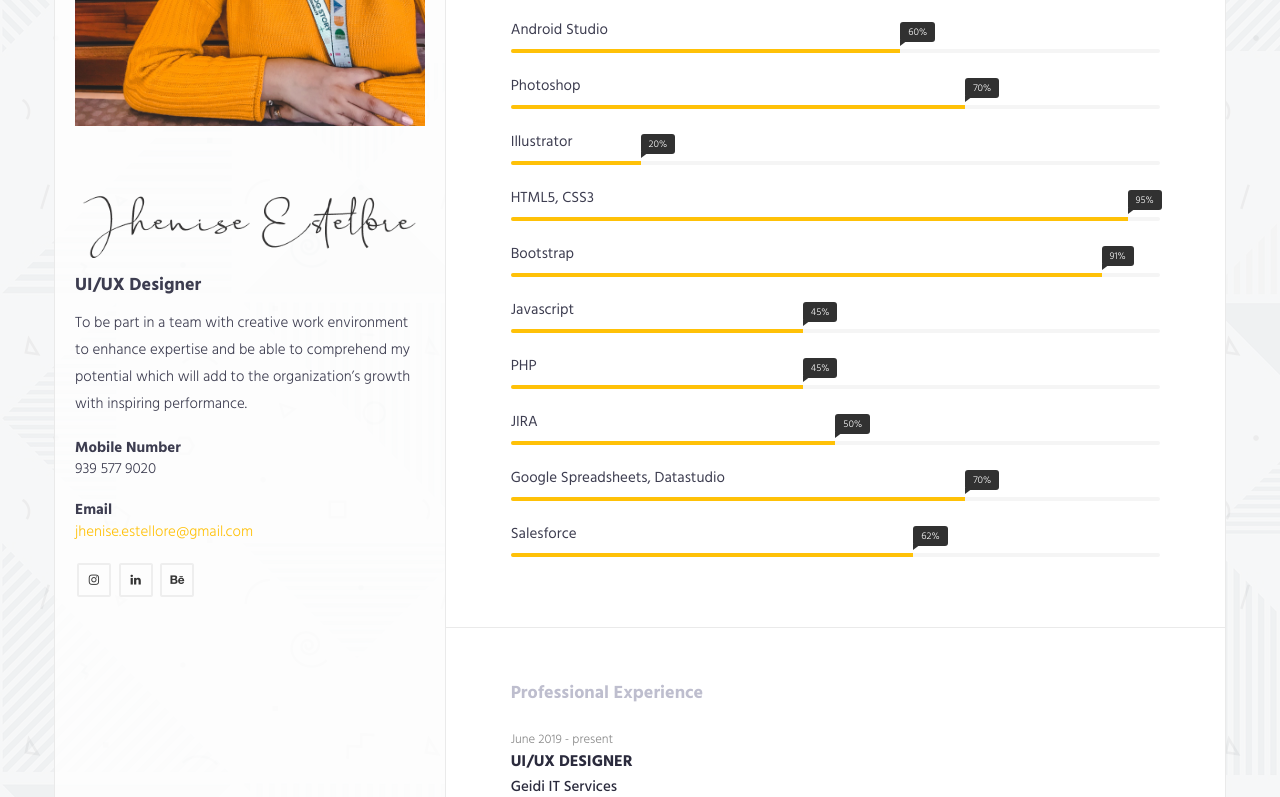
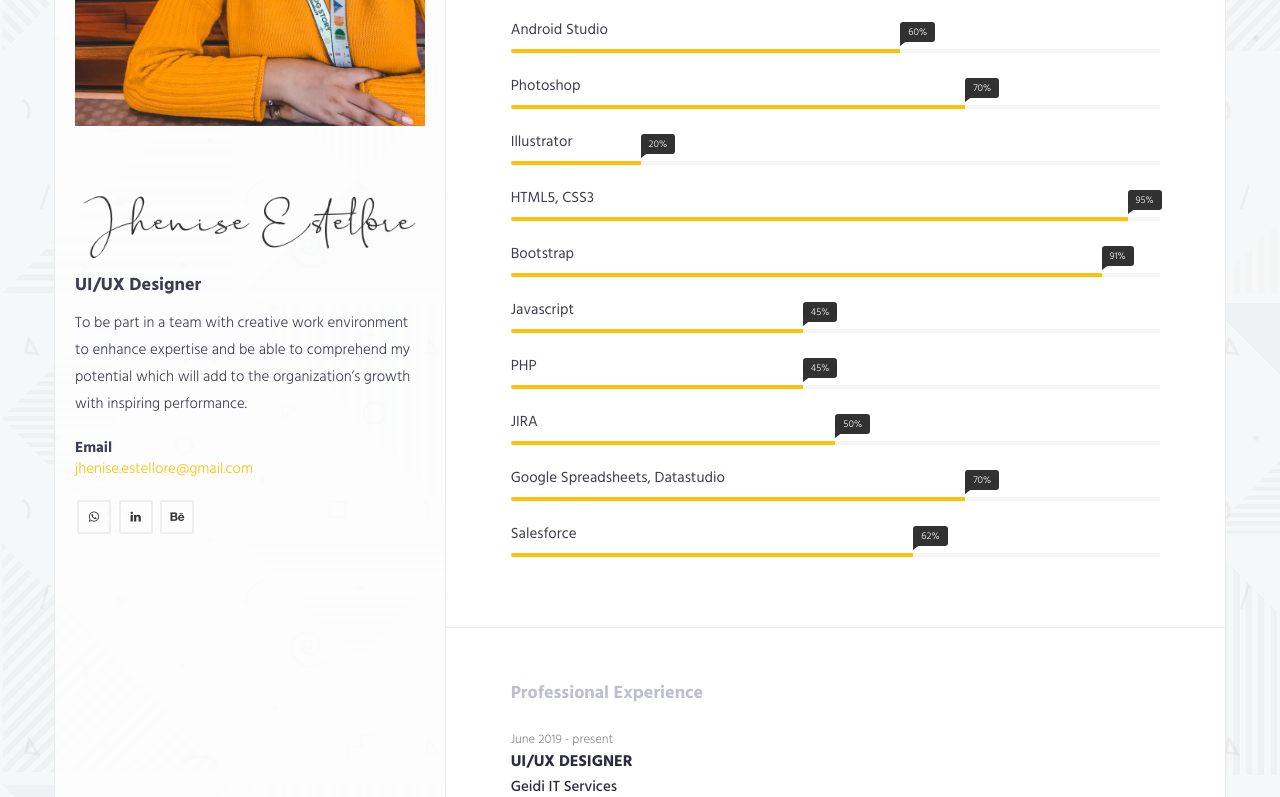
Before and after one commit to niseestellore/niseestellore.github.io, a plain HTML site: page index.html in a window 1280 px wide. Shown: the part 420-1217 px from the top of the page. Drawn offline with nearby package versions, Linux system fonts and the light colour scheme.

Commit message:
update contact info

```diff
--- a/index.html
+++ b/index.html
@@ -55,12 +55,6 @@
                 </p>
 
                 <address>
-                    <strong>Mobile Number</strong><br>
-                    939 577 9020
-                </address>
-
-
-                <address>
                     <strong>Email</strong><br>
                     <a href="mailto:jhenise.estellore@gmail.com">jhenise.estellore@gmail.com</a>
                 </address>
@@ -69,9 +63,7 @@
 
 
             <ul class="social-icon">
-                <!-- <li><a href="https://www.facebook.com/niseestellore" target="_blank"><i class="fa fa-facebook" aria-hidden="true"></i></a></li> -->
-                <!-- <li><a href="https://twitter.com/niseestellore" target="_blank"><i class="fa fa-twitter" aria-hidden="true"></i></a></li> -->
-                <li><a href="http://instagram.com/nisecrtvadvntrs" target="_blank"><i class="fa fa-instagram" aria-hidden="true"></i></a></li>
+                <li><a href="niseestellore.github.com/img/WhatsAppQR.png" target="_blank"><i class="fa fa-whatsapp" aria-hidden="true"></i></a></li>
                 <li><a href="https://ph.linkedin.com/in/jheniseestellore" target="_blank"><i class="fa fa-linkedin" aria-hidden="true"></i></a></li>
                 <li><a href="https://www.behance.net/niseestellore" target="_blank"><i class="fa fa-behance" aria-hidden="true"></i></a></li>
             </ul>
@@ -356,41 +348,6 @@
 </section>
 <!-- .section-experience -->
 
-<!-- <section class="section-wrapper section-education">
-    <div class="container-fluid">
-        <div class="row">
-            <div class="col-md-12">
-                <div class="section-title"><h2>Education</h2></div>
-            </div>
-        </div> -->
-        <!--.row-->
-        <!-- <div class="row">
-            <div class="col-md-12">
-                <div class="content-item">
-                    <small>2012 - 2015</small>
-                    <h3>Certificate in Computer Technology - Major in Systems and Network Administration</h3>
-                    <h4>University of San Carlos - TC</h4>
-
-                    <p>Talamban, Cebu</p>
-                </div> -->
-                <!-- .experience-item -->
-                <!-- <div class="content-item">
-                    <small>2008 – 2012</small>
-                    <h3>Secondary Education</h3>
-                    <h4>Colegio de la Inmaculada Concepción</h4>
-
-                    <p>45 Gorordo Avenue, Cebu City</p>
-                </div> -->
-                <!-- .experience-item -->
-            <!-- </div>
-        </div> -->
-        <!--.row-->
-    <!-- </div> -->
-    <!-- .container-fluid -->
-
-<!-- </section> -->
-<!-- .section-education -->
-
 <section class="section-wrapper portfolio-section">
     <div class="container-fluid">
         <div class="row">
@@ -673,76 +630,6 @@
     </div>
 </section>
 <!-- .portfolio -->
-<!--
-<section class="section-contact section-wrapper gray-bg">
-    <div class="container-fluid">
-        <div class="row">
-            <div class="col-md-12">
-                <div class="section-title">
-                    <h2>Contact</h2>
-                </div>
-            </div>
-        </div>
-        <div class="row">
-            <div class="col-md-12">
-                <address>
-                    <strong>Address</strong><br>
-                    1355 Market Street, Suite 900<br>
-                    San Francisco, CA 94103
-
-                </address>
-                <address>
-                    <strong>Phone Number</strong><br>
-                    +61 3 8376 6284
-                </address>
-
-                <address>
-                    <strong>Mobile Number</strong><br>
-                    920 971 4686
-                </address>
-
-
-                <address>
-                    <strong>Email</strong><br>
-                    <a href="mailto:jhenise.estellore@gmail.com">jhenise.estellore@gmail.com</a>
-                </address>
-            </div>
-        </div>
-        <div class="row">
-            <div class="col-md-12">
-                <div class="feedback-form">
-                    <div class="section-title">
-                        <h2>Get in touch</h2>
-                    </div>
-
-                    <form id="contactForm" action="sendemail.php" method="POST">
-                        <div class="form-group">
-                            <label for="InputName">Name</label>
-                            <input type="text" name="name" required="" class="form-control" id="InputName" placeholder="Full Name">
-                        </div>
-                        <div class="form-group">
-                            <label for="InputEmail">Email address</label>
-                            <input type="email" name="email" required="" class="form-control" id="InputEmail" placeholder="Email">
-                        </div>
-                        <div class="form-group">
-                            <label for="InputSubject">Subject</label>
-                            <input type="text" name="subject" class="form-control" id="InputSubject" placeholder="Subject">
-                        </div>
-                        <div class="form-group">
-                            <label for="message-text" class="control-label">Message</label>
-                            <textarea class="form-control" rows="4" required="" name="message" id="message-text" placeholder="Write message"></textarea>
-                        </div>
-
-                        <button type="submit" class="btn btn-primary">Submit</button>
-                    </form>
-                </div>
-
-
-            </div>
-        </div>
-    </div>
-</section>-->
-<!--.section-contact-->
 
 <section class="expertise-wrapper section-wrapper gray-bg">
     <div class="container-fluid">
```
Also changed, not shown: img/WhatsAppQR.png (added).
